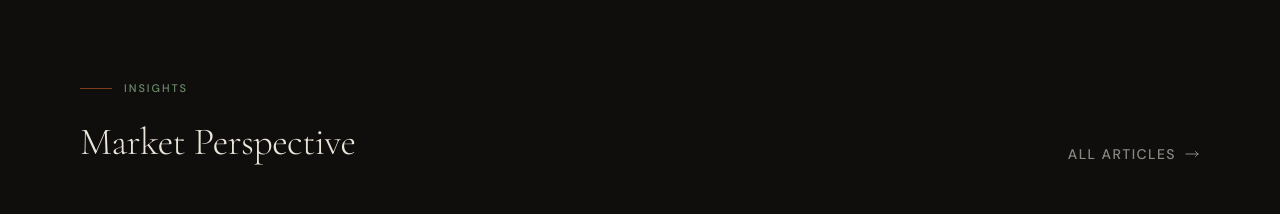
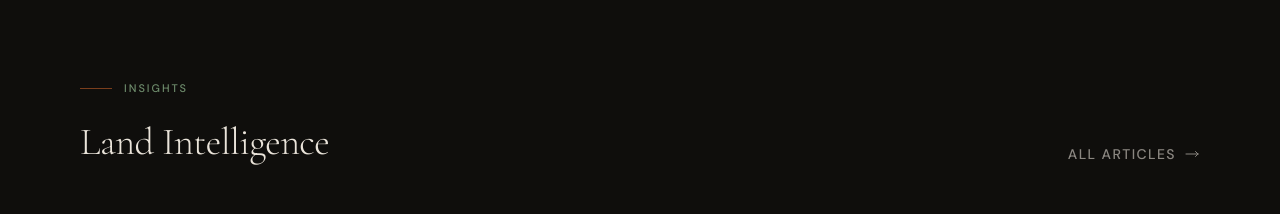
Before and after one commit to tyraynard/rla-website, a Next.js app: page / in a window 1280 px wide. Shown: the part 4500-4714 px from the top of the page. Built offline with nearby package versions, Linux system fonts and the light colour scheme.

Commit message:
Update Aboutsection

```diff
--- a/src/components/sections/InsightsSection.tsx
+++ b/src/components/sections/InsightsSection.tsx
@@ -60,7 +60,7 @@ export function InsightsSection() {
               id="insights-heading"
               className="font-display font-light text-heading-xl text-rla-cream max-w-[24ch]"
             >
-              Market Perspective
+              Land Intelligence
             </h2>
           </div>
           <Link
```
